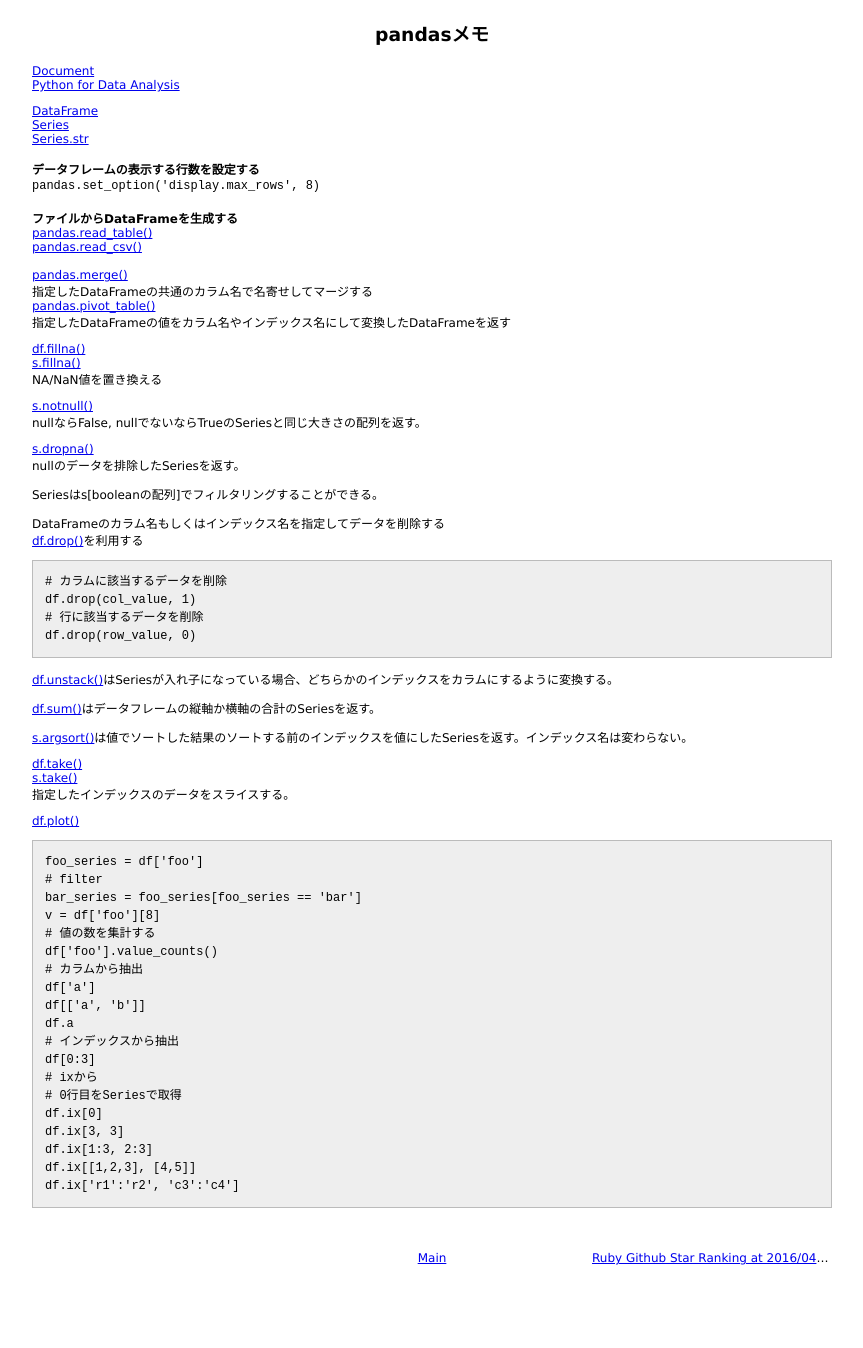
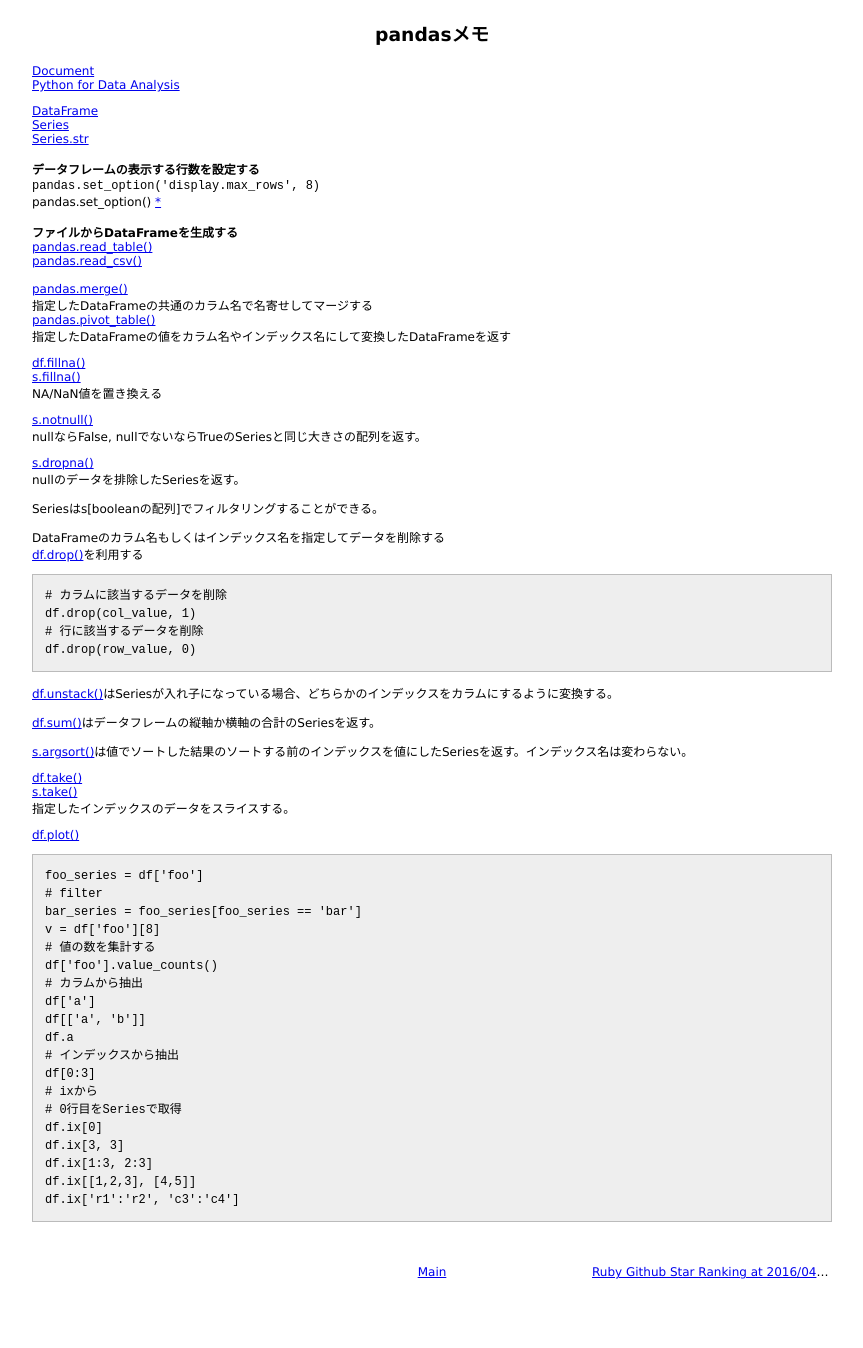
Before and after one commit to 38elements/38elements.github.com, a Jekyll site: the page built from _posts/2016-04-24-pandas.md, in a window 1280 px wide. Shown: the whole page, without its empty margins (208-1071 px from the left). Built offline with Jekyll 4.4.1, drawn with Linux system fonts in a browser that asks for light colours.

Commit message:
Update 2016-04-24-pandas.md

```diff
--- a/_posts/2016-04-24-pandas.md
+++ b/_posts/2016-04-24-pandas.md
@@ -11,6 +11,7 @@ title: pandasメモ
 <br>
 **データフレームの表示する行数を設定する**
 `pandas.set_option('display.max_rows', 8)`
+pandas.set_option() [*](http://pandas.pydata.org/pandas-docs/stable/generated/pandas.set_option.html)
 <br>
 **ファイルからDataFrameを生成する**
 [pandas.read_table()](http://pandas.pydata.org/pandas-docs/stable/generated/pandas.read_table.html)
```
